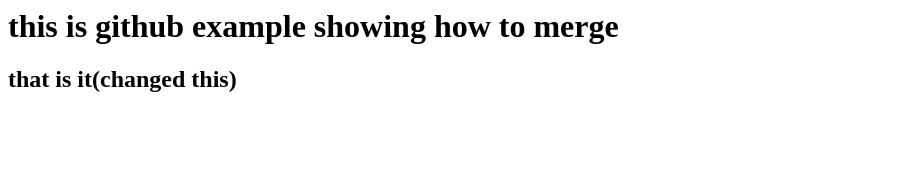
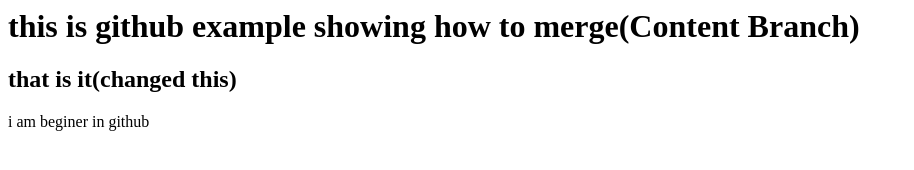
Before and after one commit to RafiqAhmadDar1/Git-Test, a plain HTML site: page index.html in a window 1280 px wide. Shown: the whole page, without its empty margins (0-914 px from the left). Drawn offline with Linux system fonts and the light colour scheme.

Commit message:
Added contents in <p> tag

```diff
--- a/index.html
+++ b/index.html
@@ -1,6 +1,7 @@
 <html>
 <body>
-<h1>this is github example showing how to merge</h1>
+<h1>this is github example showing how to merge(Content Branch)</h1>
 <h2>that is it(changed this)</h2>
+<p>i am beginer in github</p>
 </body>
 </html>
```
